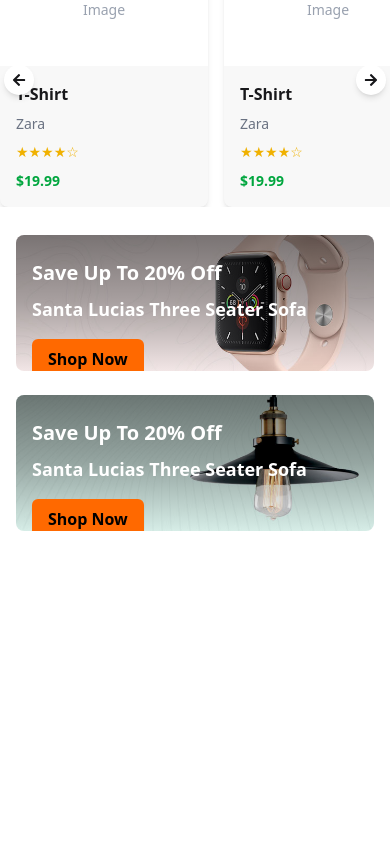
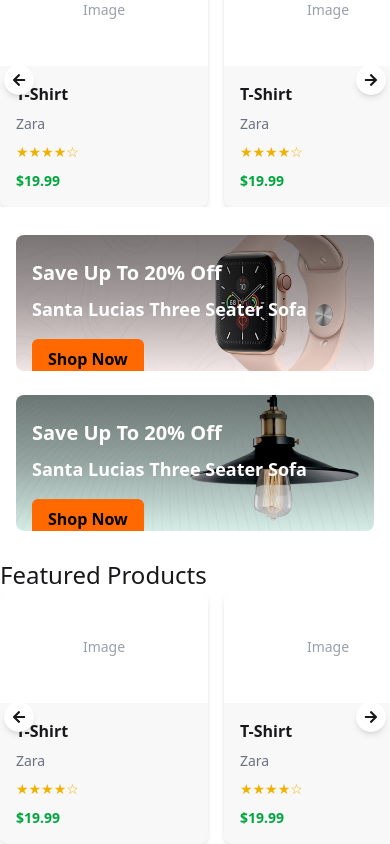
Before and after one commit to CseRashed/Shoppixel-web, a React (Vite) app: page / in a window 390 px wide. Shown: the part 1920-2764 px from the top of the page. Before the commit the page ends 2451 px from the top, so only its background shows below. Built offline with nearby package versions, Linux system fonts and the light colour scheme.

Commit message:
created featured section and also responsived

```diff
--- a/src/App.jsx
+++ b/src/App.jsx
@@ -2,6 +2,7 @@
 import './App.css'
 import CategoryTab from './Componets/Body/CategoryTab'
 import Discount from './Componets/Body/Discount'
+import FeaturedProducts from './Componets/Body/FeaturedProducts'
 import LatestProducts from './Componets/Body/LatestProducts'
 import OfferBanner from './Componets/Body/OfferBanner'
 import Shipping from './Componets/Body/Shipping'
@@ -18,6 +19,7 @@ function App() {
      <OfferBanner></OfferBanner>
      <LatestProducts></LatestProducts>
      <Discount></Discount>
+     <FeaturedProducts></FeaturedProducts>
 
     </>
   )
--- /dev/null
+++ b/src/Componets/Body/FeaturedProducts.jsx
@@ -0,0 +1,88 @@
+import React, { useState } from 'react'
+import { FaArrowLeft, FaArrowRight } from "react-icons/fa";
+
+export default function FeaturedProducts() {
+      const [category, setCategory] = useState("Fashion");
+
+        const allProducts = {
+            Fashion: new Array(15).fill().map((_, i) => ({
+              id: i,
+              name: "T-Shirt",
+              brand: "Zara",
+              price: 19.99,
+            })),
+            Electronics: new Array(15).fill().map((_, i) => ({
+              id: i + 100,
+              name: "Headphones",
+              brand: "Sony",
+              price: 79.99,
+            })),
+            Furniture: new Array(15).fill().map((_, i) => ({
+              id: i + 200,
+              name: "Chair",
+              brand: "Ikea",
+              price: 39.99,
+            })),
+          };
+          const products = allProducts[category];
+
+      const scroll = (dir) => {
+        const slider = document.getElementById("slider");
+        if (slider) {
+          const scrollAmount = window.innerWidth < 768 ? 240 : 300;
+          slider.scrollBy({
+            left: dir === "left" ? -scrollAmount : scrollAmount,
+            behavior: "smooth",
+          });
+        }
+      };
+  return (
+    <div className='container mx-auto mt-7 lg:mt-16 md:mt-10'>
+            <h3 className='text-2xl font-medium'>Featured Products</h3>
+        <div>
+     <div className="relative">
+            {/* Left Arrow */}
+            <button
+              onClick={() => scroll("left")}
+              className="absolute left-1 top-1/2 -translate-y-1/2 z-10 bg-white shadow-md p-2 md:p-3 rounded-full hover:bg-gray-200"
+            >
+              <FaArrowLeft size={window.innerWidth < 768 ? 14 : 18} />
+            </button>
+
+            {/* Right Arrow */}
+            <button
+              onClick={() => scroll("right")}
+              className="absolute right-1 top-1/2 -translate-y-1/2 z-10 bg-white shadow-md p-2 md:p-3 rounded-full hover:bg-gray-200"
+            >
+              <FaArrowRight size={window.innerWidth < 768 ? 14 : 18} />
+            </button>
+
+            {/* Carousel */}
+            <div
+              id="slider"
+              className="flex space-x-4 overflow-x-auto scrollbar-hide px-6 snap-x scroll-smooth"
+            >
+              {products.map((product) => (
+                <div
+                  key={product.id}
+                  className="snap-start flex-shrink-0 w-52 sm:w-56 md:w-60 lg:w-64"
+                >
+                  <div className="card bg-base-200 shadow-md">
+                    <figure className="bg-white h-28 flex items-center justify-center">
+                      <span className="text-gray-400 text-sm">Image</span>
+                    </figure>
+                    <div className="card-body p-4">
+                      <h2 className="card-title text-base">{product.name}</h2>
+                      <p className="text-sm text-gray-500">{product.brand}</p>
+                      <p className="text-yellow-500 text-sm">★★★★☆</p>
+                      <p className="text-green-600 font-bold">${product.price}</p>
+                    </div>
+                  </div>
+                </div>
+              ))}
+            </div>
+          </div>
+        </div>
+        </div>
+  )
+}
```
